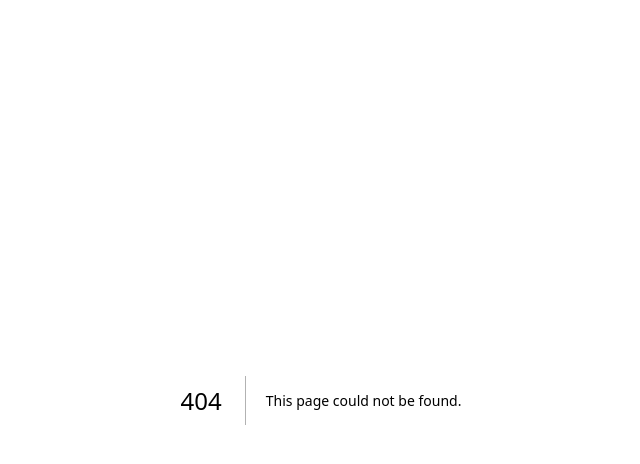
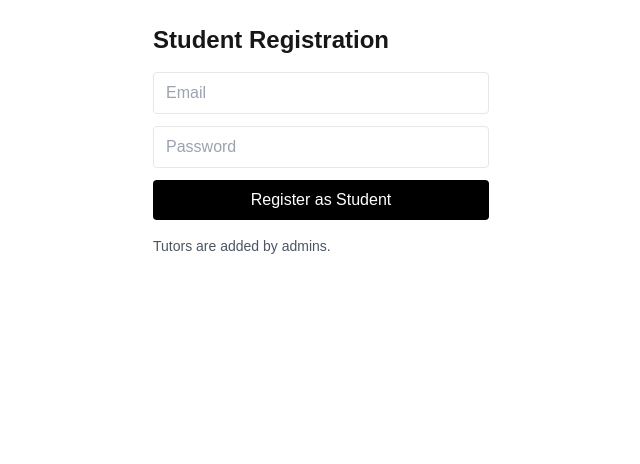
Before and after one commit to cladesgod/edu-rag, a Next.js app in the folder apps/web/: page /register in a window 1280 px wide. Before the commit this address had no page. Shown: the top 464 px of the page, without its empty margins (319-959 px from the left). Built offline with nearby package versions, Linux system fonts and the light colour scheme; no server answers.

Commit message:
feat(web): add student registration page and landing Register CTA

```diff
--- a/apps/web/src/app/page.tsx
+++ b/apps/web/src/app/page.tsx
@@ -28,6 +28,9 @@ export default function Home() {
           <div className="mt-8 flex flex-col items-center justify-center gap-3 sm:flex-row">
             <Link href="/login" className="rounded-md bg-black px-5 py-2.5 text-sm font-semibold text-white hover:bg-gray-800">
               Login
+            </Link>
+            <Link href="/register" className="rounded-md border border-gray-300 px-5 py-2.5 text-sm font-semibold text-gray-900 hover:bg-gray-50">
+              Register
             </Link>
             <Link href="/forms" className="rounded-md border border-gray-300 px-5 py-2.5 text-sm font-semibold text-gray-900 hover:bg-gray-50">
               Forms
--- /dev/null
+++ b/apps/web/src/app/register/page.tsx
@@ -0,0 +1,80 @@
+"use client"
+
+import { useState } from "react"
+import { getApiBase } from "@/lib/api"
+import { setToken, decodeToken } from "@/lib/auth"
+
+export default function RegisterPage() {
+  const API = getApiBase()
+  const [email, setEmail] = useState("")
+  const [password, setPassword] = useState("")
+  const [loading, setLoading] = useState(false)
+  const [error, setError] = useState<string | null>(null)
+
+  const submit = async (e: React.FormEvent) => {
+    e.preventDefault()
+    try {
+      setLoading(true)
+      setError(null)
+      const res = await fetch(`${API}/auth/register`, {
+        method: "POST",
+        headers: { "Content-Type": "application/json" },
+        body: JSON.stringify({ email, password, role: "student" }),
+      })
+      if (!res.ok) {
+        const t = await res.text()
+        throw new Error(t || "register failed")
+      }
+      const data = await res.json()
+      if (data?.access_token) {
+        setToken(data.access_token)
+        const payload = decodeToken(data.access_token)
+        if (payload?.role === "student") {
+          window.location.href = "/ws"
+          return
+        }
+        window.location.href = "/"
+      } else {
+        throw new Error("no token")
+      }
+    } catch (err) {
+      setError("Registration failed")
+    } finally {
+      setLoading(false)
+    }
+  }
+
+  return (
+    <main className="p-6 max-w-sm mx-auto space-y-4">
+      <h1 className="text-2xl font-bold">Student Registration</h1>
+      <form onSubmit={submit} className="space-y-3">
+        <input
+          className="border rounded px-3 py-2 w-full"
+          type="email"
+          placeholder="Email"
+          value={email}
+          onChange={(e) => setEmail(e.target.value)}
+          required
+        />
+        <input
+          className="border rounded px-3 py-2 w-full"
+          type="password"
+          placeholder="Password"
+          value={password}
+          onChange={(e) => setPassword(e.target.value)}
+          required
+          minLength={6}
+        />
+        <button
+          type="submit"
+          disabled={loading}
+          className="w-full bg-black text-white px-3 py-2 rounded disabled:opacity-50"
+        >
+          {loading ? "Registering..." : "Register as Student"}
+        </button>
+        {error && <div className="text-red-600 text-sm">{error}</div>}
+      </form>
+      <p className="text-sm text-gray-600">Tutors are added by admins.</p>
+    </main>
+  )
+}
```
